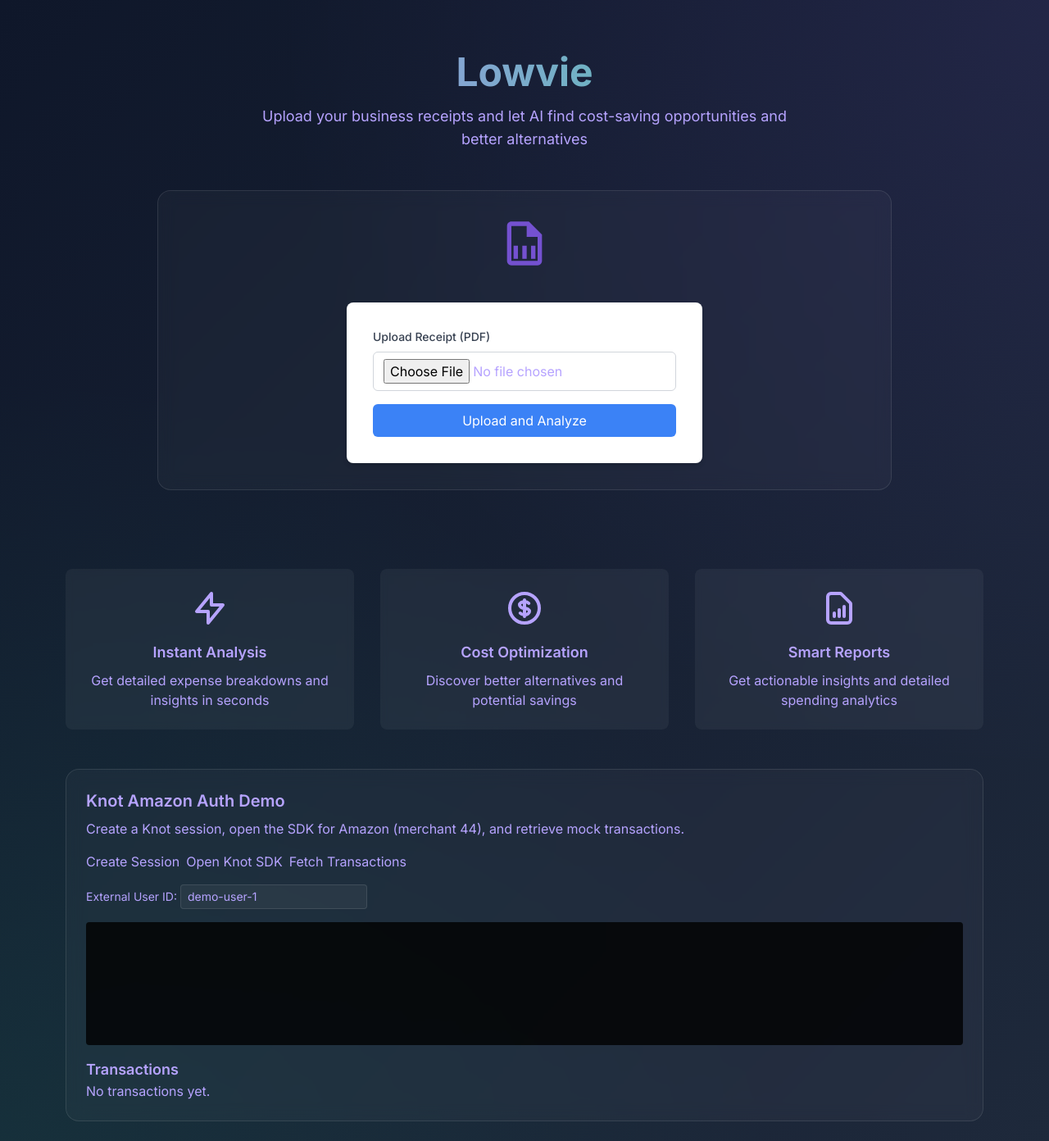
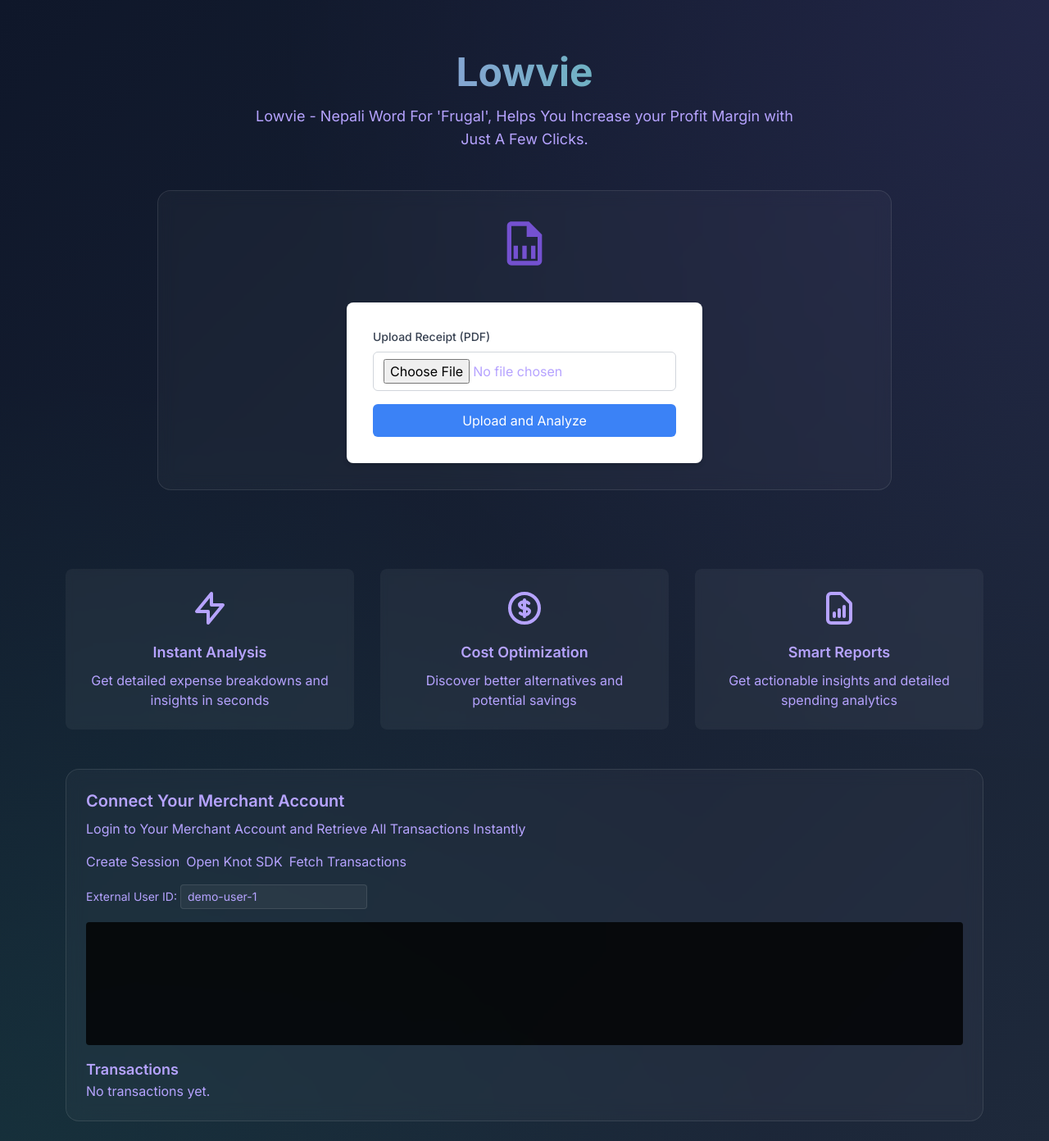
Before and after one commit to aryalsushant/lowvie, a Next.js app in the folder frontend/: page / in a window 1280 px wide. Shown: the top 1392 px of the page at 82% size. Built offline with nearby package versions, Linux system fonts and the light colour scheme.

Commit message:
correcting basic placeholder texts

```diff
--- a/frontend/app/layout.tsx
+++ b/frontend/app/layout.tsx
@@ -5,7 +5,7 @@
 const inter = Inter({ subsets: ['latin'] })
 
 export const metadata: Metadata = {
-  title: 'Business Expense Optimizer',
+  title: 'Lowvie - Reducing the Gap Between Revenue & Profit',
   description: 'Optimize your business expenses with AI-powered analysis and negotiation',
 }
 
--- a/frontend/app/page.tsx
+++ b/frontend/app/page.tsx
@@ -56,7 +56,7 @@
             Lowvie
           </h1>
           <p className="text-lg text-text-secondary max-w-2xl mx-auto">
-            Upload your business receipts and let AI find cost-saving opportunities and better alternatives
+            Lowvie - Nepali Word For 'Frugal', Helps You Increase your Profit Margin with Just A Few Clicks.
           </p>
         </div>
 
--- a/frontend/components/KnotSection.tsx
+++ b/frontend/components/KnotSection.tsx
@@ -98,8 +98,8 @@
   return (
     <div className="mt-12">
       <div className="glass-card p-6">
-        <h2 className="text-xl font-semibold mb-2">Knot Amazon Auth Demo</h2>
-        <p className="text-text-secondary mb-4">Create a Knot session, open the SDK for Amazon (merchant 44), and retrieve mock transactions.</p>
+        <h2 className="text-xl font-semibold mb-2">Connect Your Merchant Account</h2>
+        <p className="text-text-secondary mb-4">Login to Your Merchant Account and Retrieve All Transactions Instantly</p>
         <div className="flex flex-wrap gap-2">
           <button className="btn btn-primary" onClick={createSession} disabled={loading}>Create Session</button>
           <button className="btn" onClick={openKnot} disabled={!sessionId}>Open Knot SDK</button>
--- a/frontend/src/components/KnotSection.tsx
+++ b/frontend/src/components/KnotSection.tsx
@@ -98,8 +98,8 @@
   return (
     <div className="mt-12">
       <div className="glass-card p-6">
-        <h2 className="text-xl font-semibold mb-2">Knot Amazon Auth Demo</h2>
-        <p className="text-text-secondary mb-4">Create a Knot session, open the SDK for Amazon (merchant 44), and retrieve mock transactions.</p>
+        <h2 className="text-xl font-semibold mb-2">Connect Your Merchant Account</h2>
+        <p className="text-text-secondary mb-4">Login to Your Merchant Account and Retrieve All Transactions Instantly</p>
         <div className="flex flex-wrap gap-2">
           <button className="btn btn-primary" onClick={createSession} disabled={loading}>Create Session</button>
           <button className="btn" onClick={openKnot} disabled={!sessionId}>Open Knot SDK</button>
```
